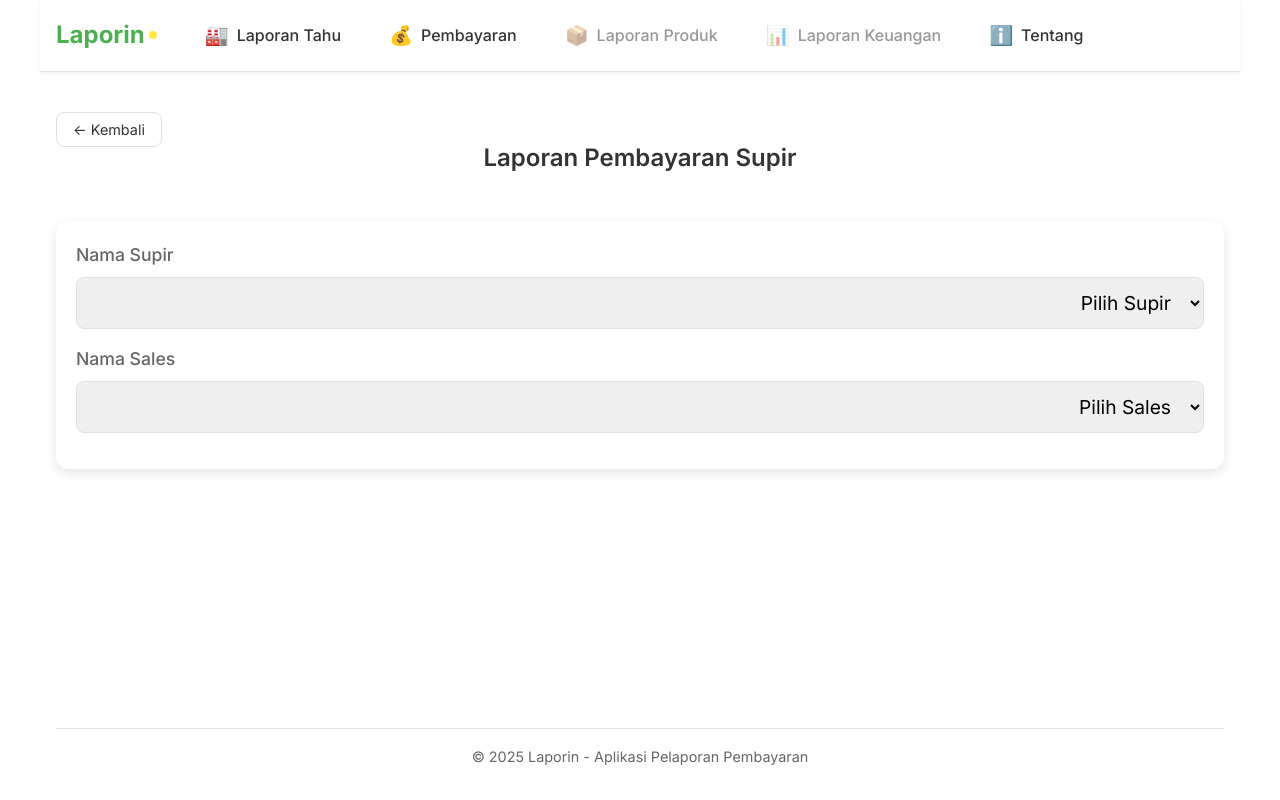
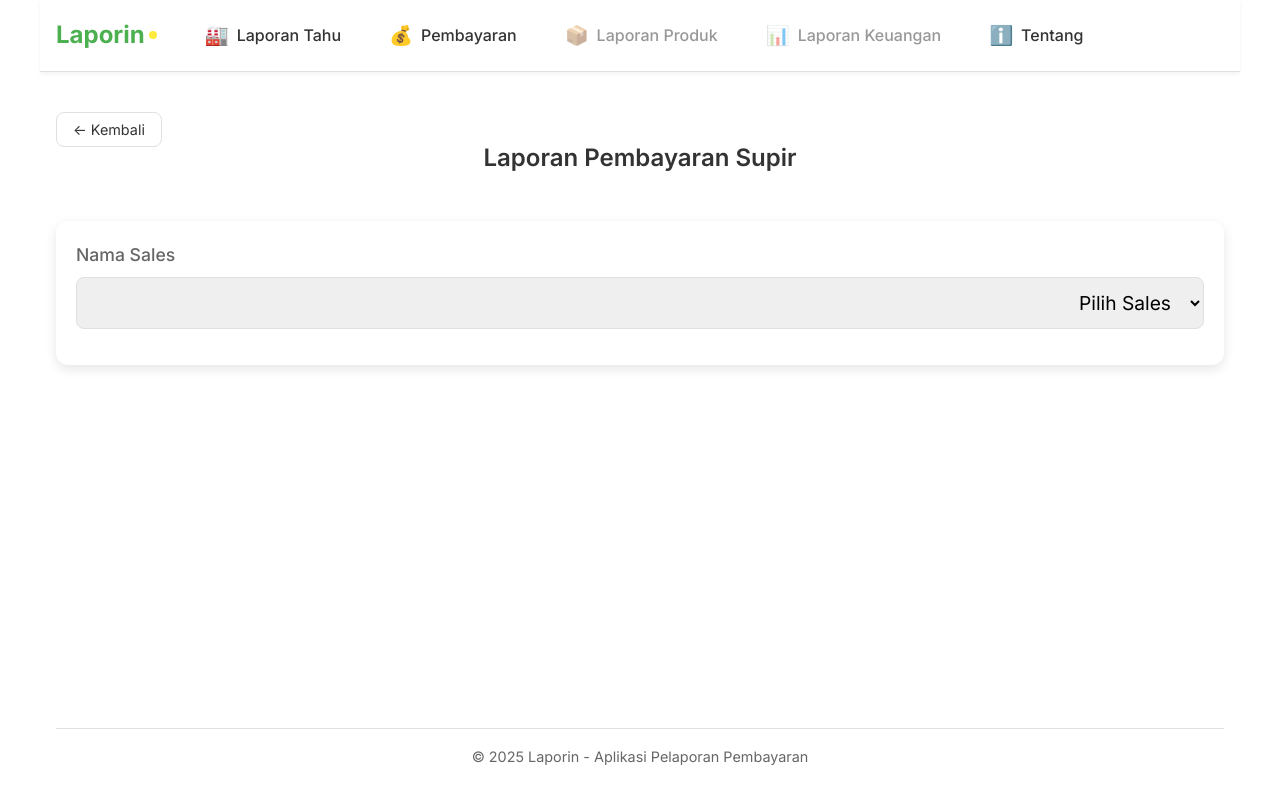
Before and after one commit to wahyufadz/laporin, a SvelteKit app: page /pembayaran/supir in a window 1280 px wide. Built offline with nearby package versions, Linux system fonts and the light colour scheme.

Commit message:
fix: hilangkan form pilih nama supir karena supir yang kirim whatsapp

```diff
--- a/src/routes/pembayaran/supir/+page.svelte
+++ b/src/routes/pembayaran/supir/+page.svelte
@@ -4,12 +4,6 @@
 	import { env } from '$env/dynamic/public';
 	import NavigationBar from '$lib/components/NavigationBar.svelte';
 
-	// Data supir
-	const supirList = [
-		{ id: '1', name: 'Supir 1' },
-		{ id: '2', name: 'Supir 2' },
-		{ id: '3', name: 'Supir 3' }
-	];
 
 	// Data sales
 	const salesList = [
@@ -19,7 +13,6 @@
 	];
 
 	// State untuk form
-	let selectedSupir = '';
 	let selectedSales = '';
 	let showForm = false;
 
@@ -33,8 +26,8 @@
 	// State untuk potongan
 	let potonganNota = '';
 
-	function handleSupirSelect() {
-		showForm = !!selectedSupir;
+	function handleSalesSelect() {
+		showForm = !!selectedSales;
 	}
 
 	function addNotaDate() {
@@ -53,12 +46,10 @@
 		const dayName = days[today.getDay()];
 		const formattedDate = `${dayName} ${today.toLocaleDateString('id-ID')}`;
 
-		const selectedSupirName = supirList.find(s => s.id === selectedSupir)?.name || '';
 		const selectedSalesName = salesList.find(s => s.id === selectedSales)?.name || '';
 		const notaDatesText = notaDates.map(nota => nota.date).join(', ');
 
-		const messageText = `${dayName} ${formattedDate}\n` +
-			`${selectedSupirName}\n` +
+		const messageText = `${formattedDate}\n` +
 			`${selectedSalesName}\n` +
 			`Tanggal Nota: ${notaDatesText}\n\n` +
 			`PEMBAYARAN\n` +
@@ -108,25 +99,13 @@
 
 	<main>
 		<section class="input-section card">
-			<div class="input-group">
-				<label for="supir-select">Nama Supir</label>
-				<select
-					id="supir-select"
-					bind:value={selectedSupir}
-					on:change={handleSupirSelect}
-					class="input-field"
-				>
-					<option value="">Pilih Supir</option>
-					{#each supirList as supir}
-						<option value={supir.id}>{supir.name}</option>
-					{/each}
-				</select>
-			</div>
+
 			<div class="input-group">
 				<label for="sales-select">Nama Sales</label>
 				<select
 					id="sales-select"
 					bind:value={selectedSales}
+					on:change={handleSalesSelect}
 					class="input-field"
 				>
 					<option value="">Pilih Sales</option>
@@ -217,10 +196,6 @@
 				<div class="form-group card summary-section">
 					<h2>Ringkasan</h2>
 					<div class="summary-content">
-						<p class="summary-line">
-							<span class="label">Nama Supir:</span>
-							<span class="value">{supirList.find(s => s.id === selectedSupir)?.name || ''}</span>
-						</p>
 						<p class="summary-line">
 							<span class="label">Nama Sales:</span>
 							<span class="value">{salesList.find(s => s.id === selectedSales)?.name || ''}</span>
```
